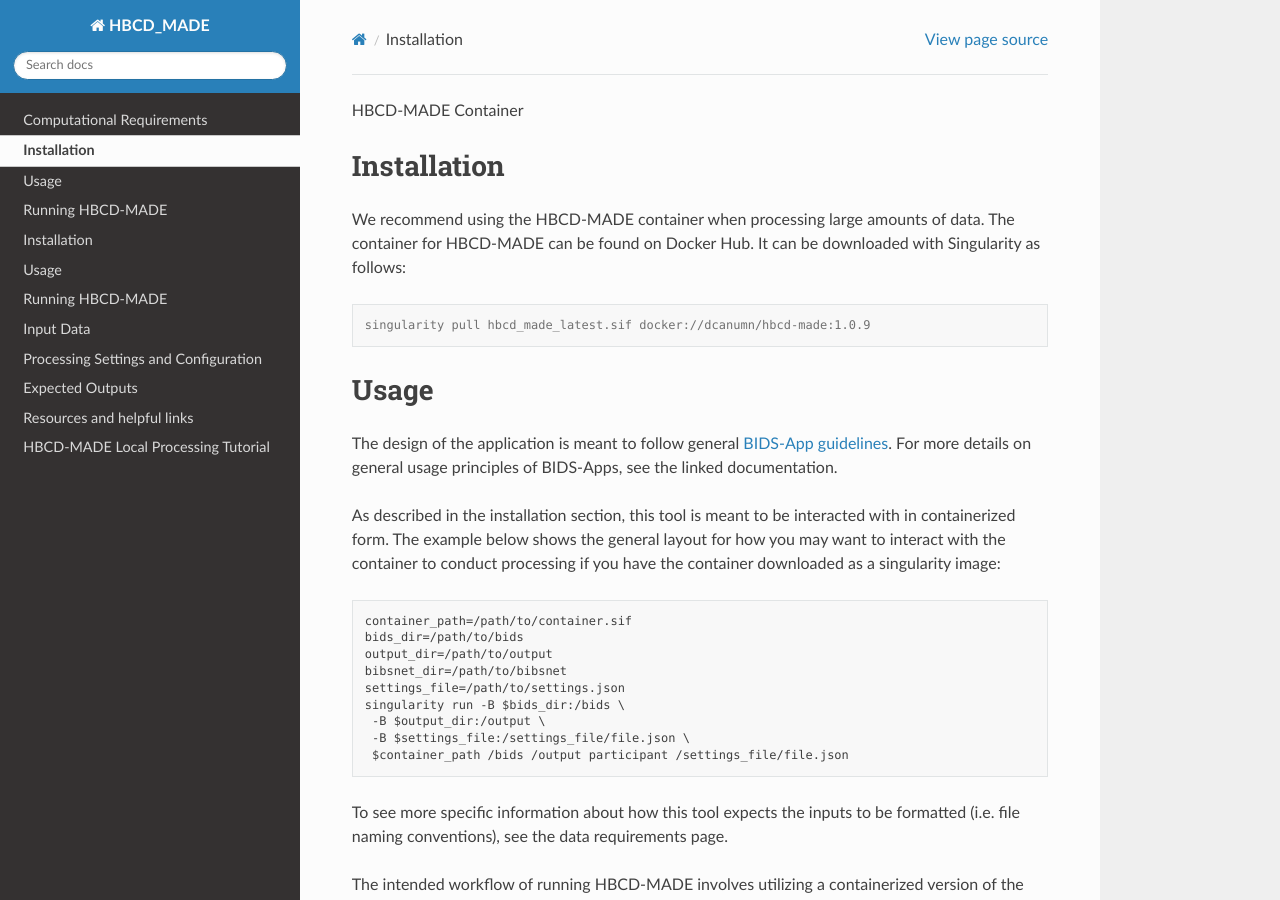
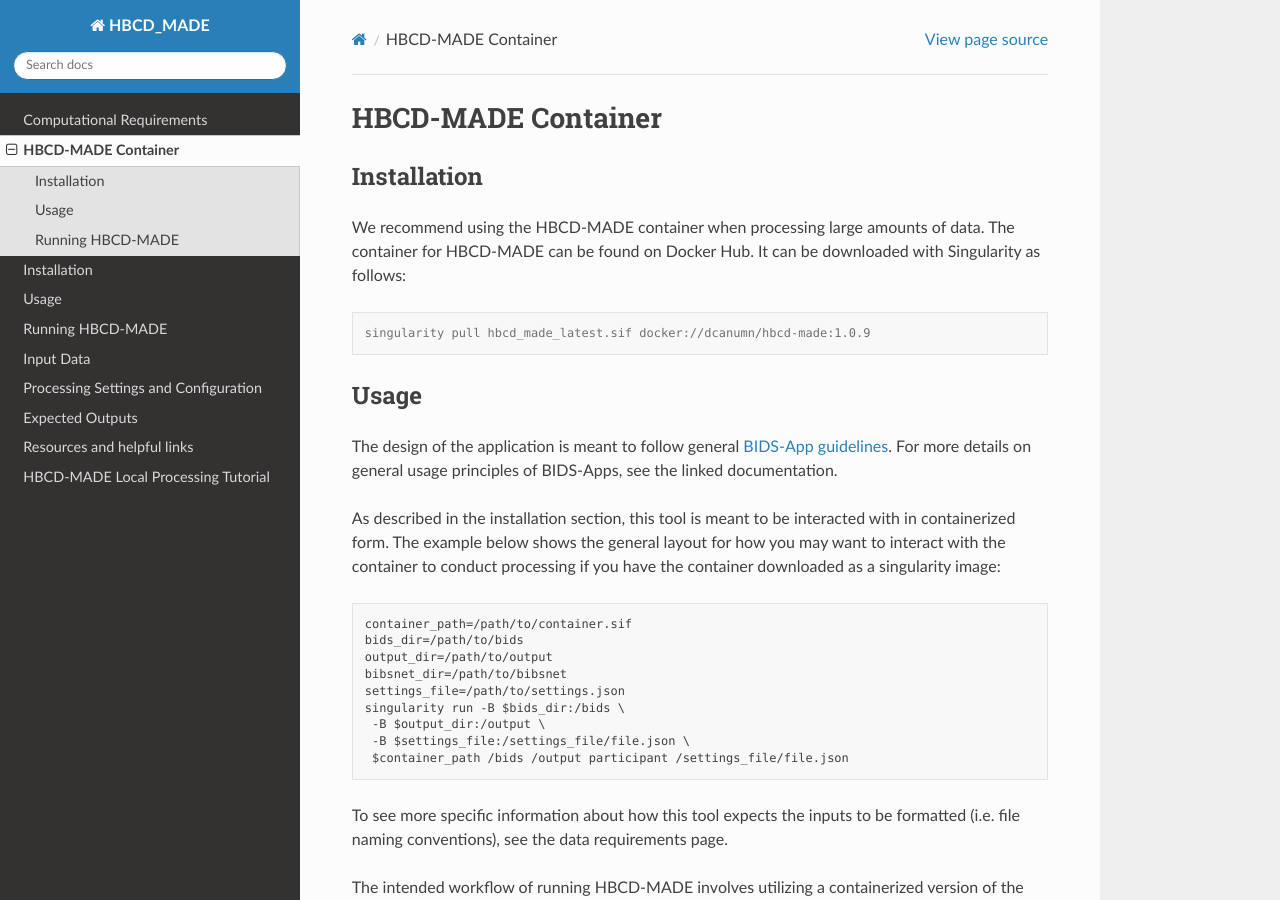
Before and after one commit to DCAN-Labs/HBCD-MADE, a Sphinx documentation site: the page built from docs/source/container_info.rst, in a window 1280 px wide and 900 px high. Built offline with Sphinx 7.4.7 and the Read the Docs theme 2.0.0, drawn with Linux system fonts in a browser that asks for light colours.

Commit message:
change sections to subsections

```diff
--- a/docs/source/tutorial.rst
+++ b/docs/source/tutorial.rst
@@ -14,16 +14,14 @@
 	Click `here <https://osf.io/wg46a/files/osfstorage>`_ to download the raw and fully processed EEG file for one session.
 
 2. Install HBCD-MADE
-
 	Visit https://github.com/ChildDevLab/HBCD-MADE to download the HBCD-MADE Pipeline.
 
 3. Install dependencies
+	Visit https://kasenetz.github.io/HBCD-MADE/_pages/LicDepInstall.html for information about necessary software and toolboxes to run HBCD-MADE.
 
-Visit https://kasenetz.github.io/HBCD-MADE/_pages/LicDepInstall.html for information about necessary software and toolboxes to run HBCD-MADE.
+4. **Initialize ‘test_HBCD_MADE.m’**
 
-4. Initialize ‘test_HBCD_MADE.m’
-
-- Change file paths to where MADE is stored on your computer.
+- Change file paths to where HBCD-MADE is stored on your computer.
 - Set ``output_dir_name`` to your preferred output directory (we usually place the output - directly into the subject’s data folder).
 - Set ``bids_dir`` to the location of the data folder downloaded from OSF.
 - Set ``participant_label`` to the subject’s ID: (e.g. sub-123456).
@@ -32,4 +30,4 @@
 - Open ``proc_settings_HBCD.json`` and set the ``channel_locations`` path to where HBCD-MADE is stored on your computer.
 
 5. Run ``test_HBCD_MADE.m``
-Once complete, output will be available in the user-selected output directory. See the `expected outputs` page for descriptions of all HBCD-MADE output.
+	Once complete, output will be available in the user-selected output directory. See the `expected outputs` page for descriptions of all HBCD-MADE output.
```
Also changed, not shown: docs/source/container_info.rst (+4 -4 lines).
